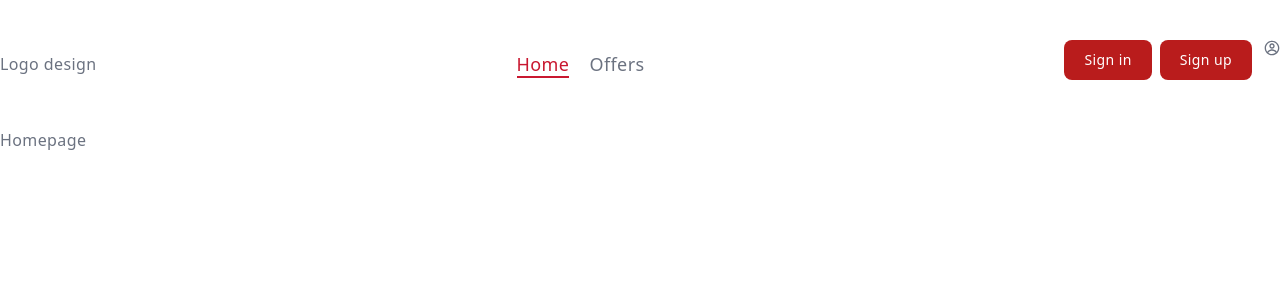
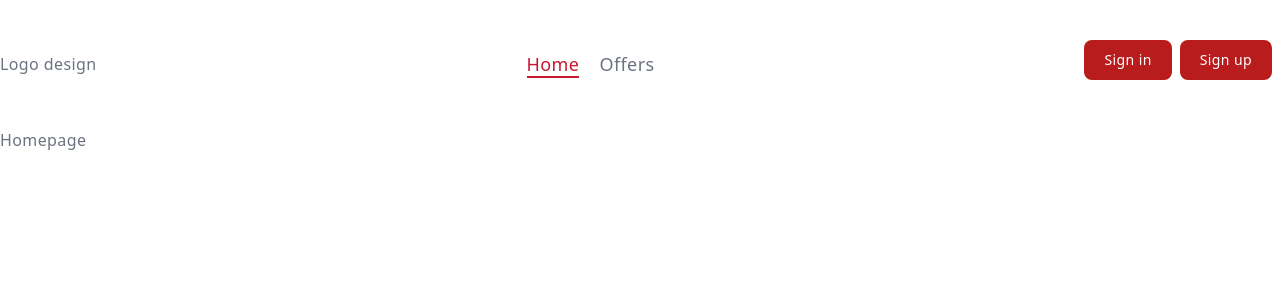
Before and after one commit to MainaMary/Real-Estate-app, a React (Vite) app: page / in a window 1280 px wide. Shown: the top 300 px of the page. Built offline with nearby package versions, Linux system fonts and the light colour scheme.

Commit message:
Show user details when logged in

```diff
--- a/src/components/Navbar.tsx
+++ b/src/components/Navbar.tsx
@@ -5,10 +5,12 @@ import { NavLink, useNavigate } from "react-router-dom";
 import { FiMenu } from "react-icons/fi";
 import { IoMdClose } from "react-icons/io";
 import { CgProfile } from "react-icons/cg";
+import { useAuthContext } from "../context/authContext";
 
 const Navbar = () => {
   const [openMenu, steOpenMenu] = useState<boolean>(false);
   const [toolTip, setToolTip] = useState<boolean>(false);
+  const { currentUser } = useAuthContext();
   const menuList = [
     { path: "/", label: "Home" },
     { path: "/offers", label: "Offers" },
@@ -20,9 +22,9 @@ const Navbar = () => {
     setToolTip((prev) => !prev);
   };
   const navigate = useNavigate();
-  const closeToolTip =() =>{
-   handleToolTip()
-  }
+  const closeToolTip = () => {
+    handleToolTip();
+  };
   return (
     <nav className="flex z-20 bg-white items-center justify-between h-32">
       <h4>Logo design</h4>
@@ -49,25 +51,33 @@ const Navbar = () => {
         ))}
       </ul>
       <div className=" hidden md:flex">
-        <CustomButton onClick={() => navigate("/login")}>Sign in</CustomButton>
-        <CustomButton onClick={() => navigate("/register")}>
-          Sign up
-        </CustomButton>
-        <div  className="relative ml-1">
+        {currentUser ? (
+          <div className="relative ml-1">
             <CgProfile onClick={handleToolTip} />
             <div>
               {toolTip && (
                 <div className="absolute rounded-lg bg-gray-400 px-3 py-2 top-8 cursor-pointer right-3 w-[200px] ">
                   <ul>
-                <Link to={"/addList"} onClick={closeToolTip}>User profile</Link>
+                    <Link to={"/addList"} onClick={closeToolTip}>
+                      User profile
+                    </Link>
                     <li>User settings</li>
                     <li>Sign out</li>
                   </ul>
-
                 </div>
               )}
             </div>
           </div>
+        ) : (
+          <>
+            <CustomButton onClick={() => navigate("/login")}>
+              Sign in
+            </CustomButton>
+            <CustomButton onClick={() => navigate("/register")}>
+              Sign up
+            </CustomButton>
+          </>
+        )}
       </div>
 
       <div className=" block md:hidden" onClick={handleMenu}>
```
Lines whose indentation alone changed are shown as unchanged.
